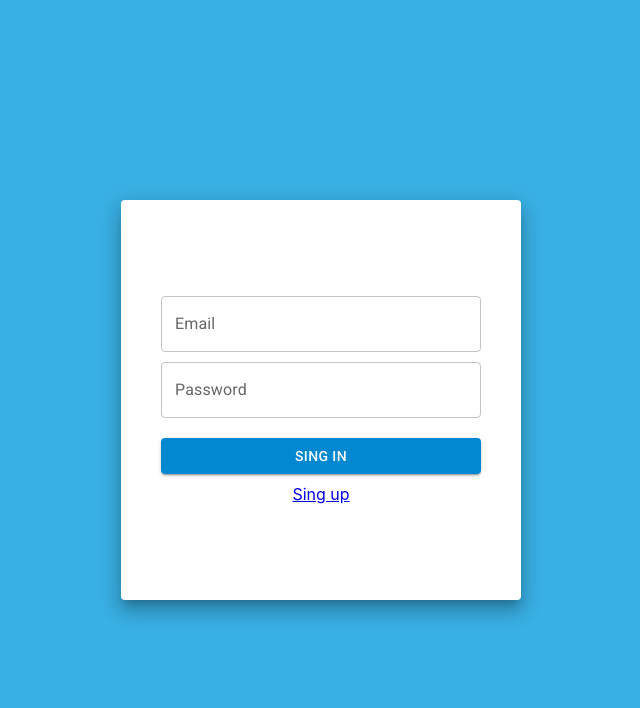
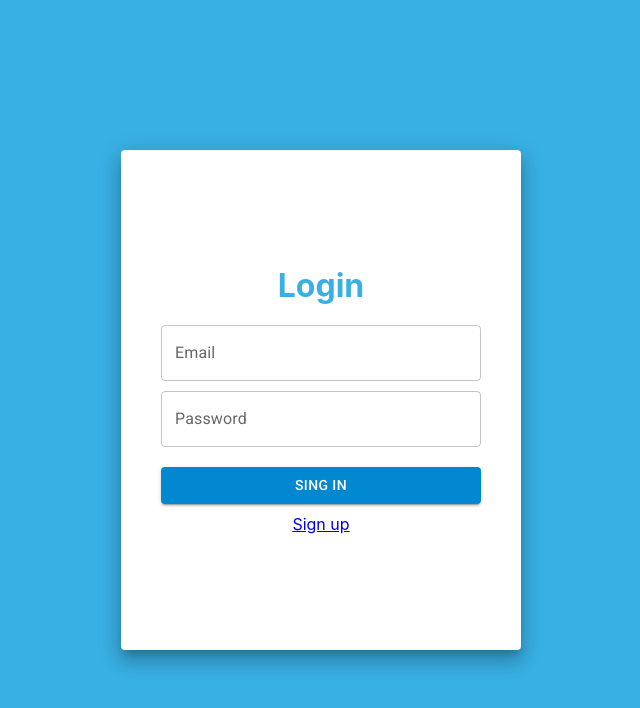
Before and after one commit to this4you/movies-client, a React app: page / in a window 1280 px wide. Shown: the top 708 px of the page, without its empty margins (319-959 px from the left). Built offline with nearby package versions, Linux system fonts and the light colour scheme.

Commit message:
add login function

```diff
--- a/src/api/userApi.ts
+++ b/src/api/userApi.ts
@@ -1,8 +1,9 @@
 import {axios} from "../utils";
-import { RegisterUserModel } from "../models";
+import { LoginUserModel, RegisterUserModel } from "../models";
 
 const userApi = {
-    singUp : (data: RegisterUserModel) => axios.post('users', data)
+    signUp : (data: RegisterUserModel) => axios.post('users', data),
+    signIn : (data: LoginUserModel) => axios.post('sessions', data),
 }
 
 export default userApi;
--- a/src/components/LoginForm/LoginForm.scss
+++ b/src/components/LoginForm/LoginForm.scss
@@ -1,6 +1,12 @@
 .register-form {
+    h1 {
+        color: #39b0e4;
+        display: flex;
+        margin-top:0px;
+        margin-bottom: 20px;
+    }
     width: 400px;
-    height:400px;
+    height:500px;
     background-color:white;
     display: flex;
     flex-direction: column;
--- a/src/components/LoginForm/index.tsx
+++ b/src/components/LoginForm/index.tsx
@@ -4,17 +4,28 @@ import { Button, Paper, TextField } from '@mui/material';
 import "./LoginForm.scss"
 import { Link } from 'react-router-dom';
 import { LoginUserModel } from '../../models';
+import { useAuth } from '../../utils/ProvideAuth';
+import { processErrors } from '../../utils/formValidations';
 
 
 const LoginForm: FC<{}> = (): ReactElement => {
+  const auth = useAuth();
+  const { register, handleSubmit, setError, formState: { errors } } = useForm<LoginUserModel>();
+  console.log(errors);
 
-  const { register, handleSubmit, formState: { errors } } = useForm<LoginUserModel>();
-
-  const onSubmit = handleSubmit(data => console.log(data));
+  const onSubmit = handleSubmit(data => {
+    auth.signIn(data).then((data) => {
+      const asyncErrors = data?.payload?.error;
+      if (asyncErrors) {
+        processErrors(asyncErrors, setError);
+      }
+    });
+  });
 
   return (
     <form onSubmit={onSubmit}>
       <Paper elevation={12} className="register-form">
+        <h1>Login</h1>
         <TextField type={'email'} id="email" name="email" className="form-input" label="Email"
           variant="outlined"
           {...register("email", { required: true, maxLength: 30 })}
@@ -26,7 +37,7 @@ const LoginForm: FC<{}> = (): ReactElement => {
           error={!!errors.password}
         />
         <Button type="submit" variant="contained" color="info">Sing IN</Button>
-        <Link to={'/register'}>Sing up</Link>
+        <Link to={'/register'}>Sign up</Link>
       </Paper>
     </form>
   )
--- a/src/components/RegisterForm/index.tsx
+++ b/src/components/RegisterForm/index.tsx
@@ -24,6 +24,7 @@ const RegisterForm: FC<{}> = (): ReactElement => {
   return (
     <form onSubmit={onSubmit}>
       <Paper elevation={12} className="register-form">
+        <h1>Registration</h1>
         <TextField type={'email'} id="email" name="email" className="form-input" label="Email"
           variant="outlined"
           {...register("email", { required: true, maxLength: 30 })}
@@ -44,7 +45,7 @@ const RegisterForm: FC<{}> = (): ReactElement => {
           error={!!errors.confirmPassword}
         />
         <Button type={'submit'} variant="contained" color="info">Sing UP</Button>
-        <Link to={'/login'}>Sing ip</Link>
+        <Link to={'/login'}>Sign ip</Link>
       </Paper>
     </form>
   )
--- a/src/redux/slices/userSlice.ts
+++ b/src/redux/slices/userSlice.ts
@@ -1,13 +1,25 @@
 import { createAsyncThunk, createSlice } from "@reduxjs/toolkit"
 import { userApi } from "../../api"
-import { RegisterUserModel } from "../../models"
+import { RegisterUserModel, LoginUserModel } from "../../models"
 import { AUTH_LOCAL_STORAGE_TOKEN } from "../../utils/axios"
 
 
 const register = createAsyncThunk(
     'user/singUp',
     async (model: RegisterUserModel) => {
-        const response = await userApi.singUp(model)
+        const response = await userApi.signUp(model)
+        const token = response?.data?.token;
+        if (token) {
+            localStorage.setItem(AUTH_LOCAL_STORAGE_TOKEN, token);
+        }
+        return response.data
+    }
+)
+
+const login = createAsyncThunk(
+    'user/login',
+    async (model: LoginUserModel) => {
+        const response = await userApi.signIn(model)
         const token = response?.data?.token;
         if (token) {
             localStorage.setItem(AUTH_LOCAL_STORAGE_TOKEN, token);
@@ -29,5 +41,6 @@ const usersSlice = createSlice({
 
 export const userReducer = usersSlice.reducer;
 export const userActions = {
-    register
+    register,
+    login
 };
--- a/src/utils/useProvideAuth.ts
+++ b/src/utils/useProvideAuth.ts
@@ -1,5 +1,5 @@
 import { useState } from "react";
-import { RegisterUserModel } from "../models";
+import { LoginUserModel, RegisterUserModel } from "../models";
 import { userActions } from "../redux/actions";
 import { AUTH_LOCAL_STORAGE_TOKEN } from "./axios";
 import { useAppDispatch } from './hooks';
@@ -7,6 +7,7 @@ import { useAppDispatch } from './hooks';
 export type ProvideAuthModel = {
     session: string;
     signUp: Function;
+    signIn: Function;
 };
 
 const useProvideAuth = (): ProvideAuthModel => {
@@ -24,9 +25,20 @@ const useProvideAuth = (): ProvideAuthModel => {
                 return data;
             });
     };
+
+    const signIn = (loginData: LoginUserModel) => {
+        return dispatch(
+            userActions.login(loginData))
+            .then(data => {
+                const token = data?.payload?.token || "";
+                setSession(token);
+                return data;
+            });
+    };
     return {
         session,
-        signUp
+        signUp,
+        signIn
     };
 }
 
```
